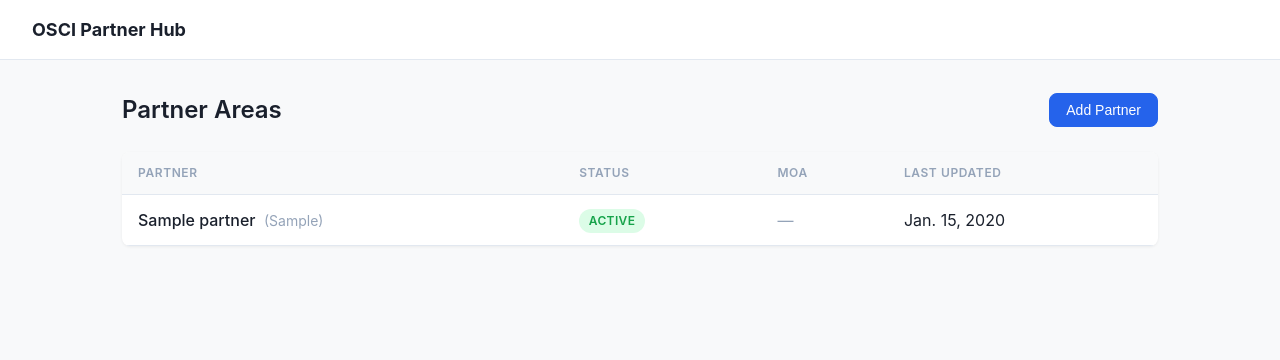
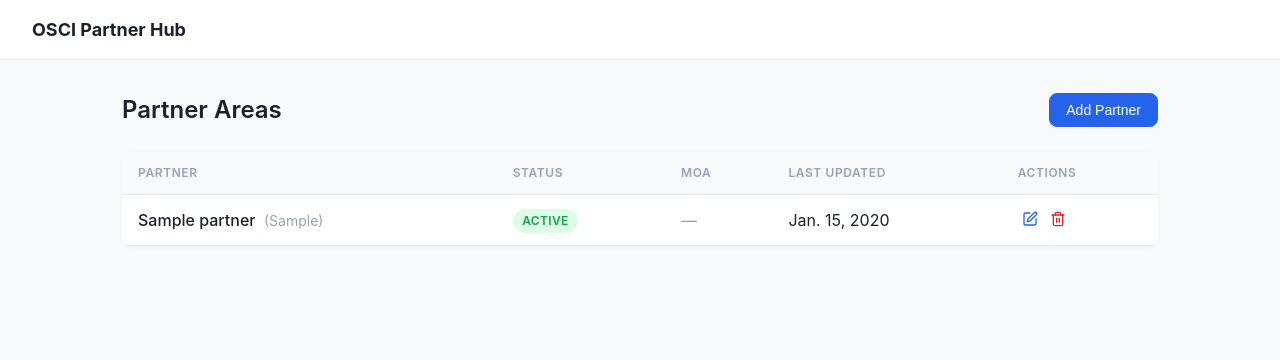
Before and after one commit to mooky424/osci-info-hub, a Django app: page /partners/ in a window 1280 px wide. Shown: the top 360 px of the page. Run offline with Django 5.2, Linux system fonts and the light colour scheme; tables that the repository leaves empty hold one stand-in row (values such as "Sample post").

Commit message:
implement edit action

```diff
--- a/partners/forms.py
+++ b/partners/forms.py
@@ -23,3 +23,9 @@ class PartnerForm(forms.ModelForm):
         widgets = {
             "description": forms.Textarea(attrs={"rows": 3}),
         }
+
+    def __init__(self, *args, **kwargs):
+        is_edit = kwargs.pop("is_edit", False)
+        super().__init__(*args, **kwargs)
+        if is_edit:
+            self.fields["name"].disabled = True
--- a/partners/urls.py
+++ b/partners/urls.py
@@ -6,4 +6,6 @@ urlpatterns = [
     path("", views.partner_list, name="partner-list"),
     path("create/", views.partner_create, name="partner-create"),
     path("<int:pk>/", views.partner_detail, name="partner-detail"),
+    path("<int:pk>/update/", views.partner_update, name="partner-update"),
+    path("<int:pk>/delete/", views.partner_delete, name="partner-delete"),
 ]
--- a/partners/views.py
+++ b/partners/views.py
@@ -35,3 +35,27 @@ def partner_create(request):
 
     form = PartnerForm()
     return render(request, "partners/partner_form.html", {"form": form})
+
+
+def partner_update(request, pk):
+    partner = get_object_or_404(Partner, pk=pk)
+    if request.method == "POST":
+        form = PartnerForm(request.POST, instance=partner)
+        if form.is_valid():
+            form.save()
+            return HttpResponse(
+                headers={"HX-Trigger": "partnerChanged"},
+            )
+        return render(request, "partners/partner_form.html", {"form": form})
+
+    form = PartnerForm(instance=partner, is_edit=True)
+    return render(request, "partners/partner_form.html", {"form": form, "is_edit": True})
+
+def partner_delete(request, pk):
+    partner = get_object_or_404(Partner, pk=pk)
+    if request.method == "DELETE":
+        partner.delete()
+        return HttpResponse(
+            headers={"HX-Trigger": "partnerChanged"},
+        )
+    return HttpResponse(status=405)
--- a/static/css/style.css
+++ b/static/css/style.css
@@ -2,8 +2,10 @@
   --bg: #f8f9fa;
   --surface: #ffffff;
   --border: #e2e8f0;
+  --disabled: #e0e0e0;
   --text: #1a202c;
   --text-muted: #94a3b8;
+  --text-disabled: #d6d6d6;
   --primary: #2563eb;
   --primary-hover: #1d4ed8;
   --active: #16a34a;
@@ -12,7 +14,12 @@
   --radius: 8px;
 }
 
-* { margin: 0; padding: 0; box-sizing: border-box; }
+* {
+  margin: 0;
+  padding: 0;
+  box-sizing: border-box;
+  /* border: 1px solid black; */
+}
 
 body {
   font-family: -apple-system, BlinkMacSystemFont, "Segoe UI", Roboto, sans-serif;
@@ -277,6 +284,30 @@ dd {
   background: var(--bg);
 }
 
+.btn-icon {
+  background: none;
+  border: none;
+  padding: 4px;
+  cursor: pointer;
+  display: inline-flex;
+  align-items: center;
+  justify-content: center;
+}
+
+.btn-icon svg {
+  width: 1rem;
+  height: 1rem;
+  fill: none;
+}
+
+.btn-edit svg{
+  stroke: var(--primary);
+}
+
+.btn-delete svg{
+  stroke: var(--inactive)
+}
+
 /* Forms */
 .form-group {
   margin-bottom: 1rem;
@@ -301,6 +332,14 @@ dd {
   background: var(--surface);
   color: var(--text);
   transition: border-color 0.15s;
+}
+
+.form-group input:disabled,
+.form-group select:disabled,
+.form-group textarea:disabled {
+  background: var(--disabled);
+  color: var(--text-disabled);
+  cursor: not-allowed;
 }
 
 .form-group input:focus,
--- a/templates/base.html
+++ b/templates/base.html
@@ -6,6 +6,7 @@
   <meta name="viewport" content="width=device-width, initial-scale=1.0">
   <title>{% block title %}OSCI Partner Hub{% endblock %}</title>
   <script src="https://unpkg.com/htmx.org@2.0.4"></script>
+  <script src="https://unpkg.com/lucide@latest"></script>
   <link rel="stylesheet" href="{% static 'css/style.css' %}">
 </head>
 <body>
@@ -41,6 +42,7 @@
     document.addEventListener('keydown', function(e) {
       if (e.key === 'Escape') closeModal();
     });
+    lucide.createIcons();
   </script>
 </body>
 </html>
--- a/templates/partners/partner_list.html
+++ b/templates/partners/partner_list.html
@@ -24,6 +24,7 @@
       <th>Status</th>
       <th>MOA</th>
       <th>Last Updated</th>
+      <th>Actions</th>
     </tr>
   </thead>
   <tbody>
@@ -68,6 +69,21 @@
           <span class="text-muted">—</span>
         {% endif %}
       </td>
+      <td>
+        <button class="btn-icon btn-edit"
+              hx-get="{% url 'partner-update' partner.pk %}"
+              hx-target="#modal"
+              hx-swap="innerHTML"
+              onclick="event.stopPropagation();">
+          <i data-lucide="edit" size="10"></i>
+        </button>
+        <button class="btn-icon btn-delete"
+              hx-delete="{% url 'partner-delete' partner.pk %}"
+              hx-target="closest tr"
+              hx-swap="outerHTML"
+              onclick="event.stopPropagation();">
+          <i data-lucide="trash" size="10"></i>
+      </td>
     </tr>
     {% empty %}
     <tr>
```
Also changed, not shown: templates/partners/partner_form.html (+7 -1 lines).
